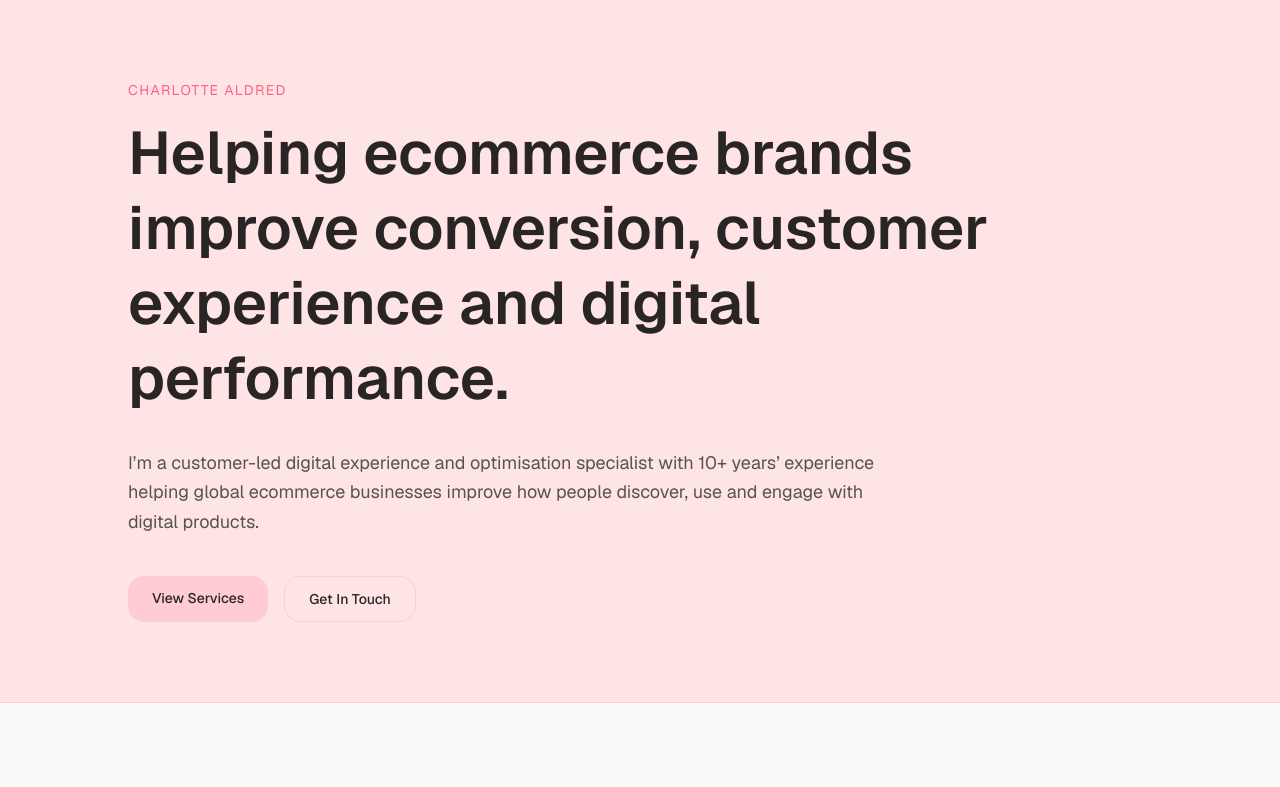
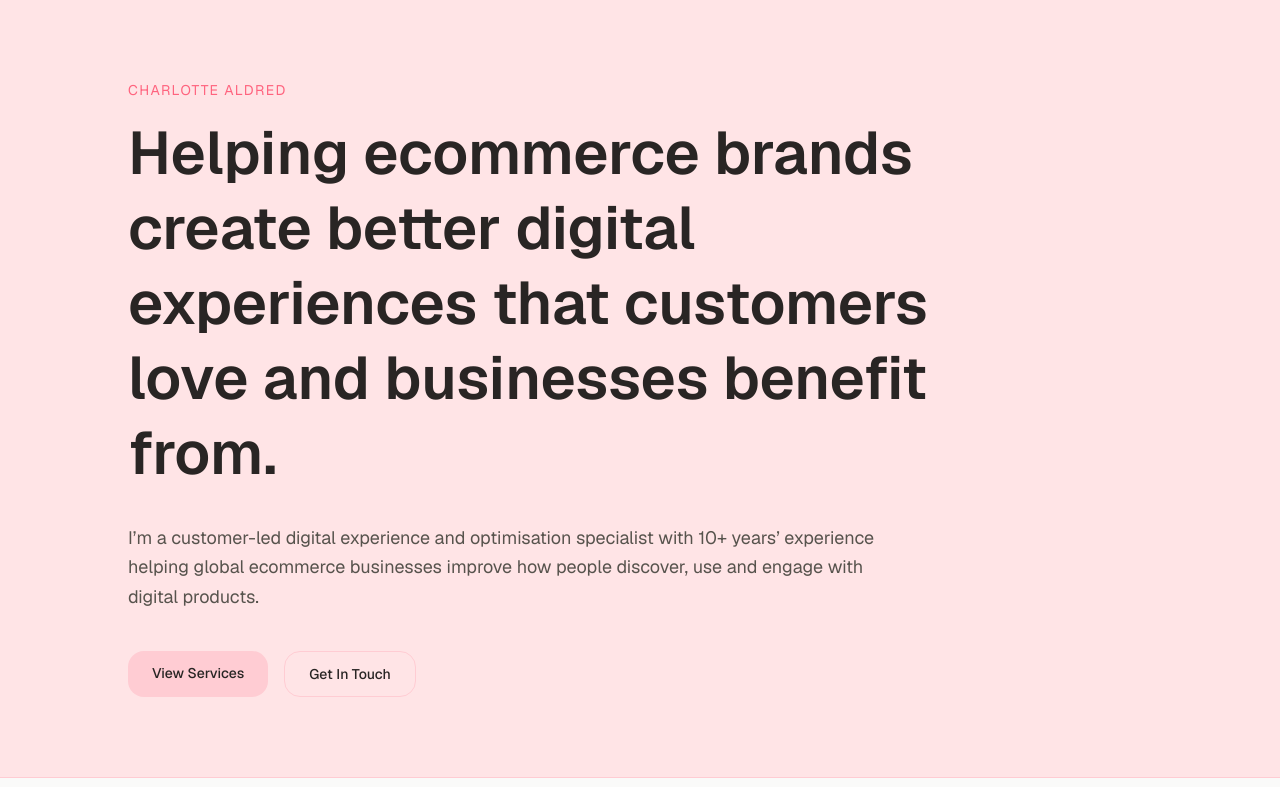
Before and after one commit to charaldred16-lab/charlotte-consulting-site, a Next.js app: page / in a window 1280 px wide. Shown: the top 787 px of the page. Built offline with nearby package versions, Linux system fonts and the light colour scheme.

Commit message:
content edit

```diff
--- a/app/page.tsx
+++ b/app/page.tsx
@@ -9,8 +9,7 @@
           </p>
 
           <h1 className="max-w-4xl text-4xl font-semibold leading-tight md:text-6xl">
-            Helping ecommerce brands improve conversion, customer experience and digital performance.
-          </h1>
+            Helping ecommerce brands create better digital experiences that customers love and businesses benefit from.</h1>
 
           <p className="mt-8 max-w-3xl text-lg leading-relaxed text-stone-600">
             I’m a customer-led digital experience and optimisation specialist with 10+ years’ experience helping global ecommerce businesses improve how people discover, use and engage with digital products.
```
